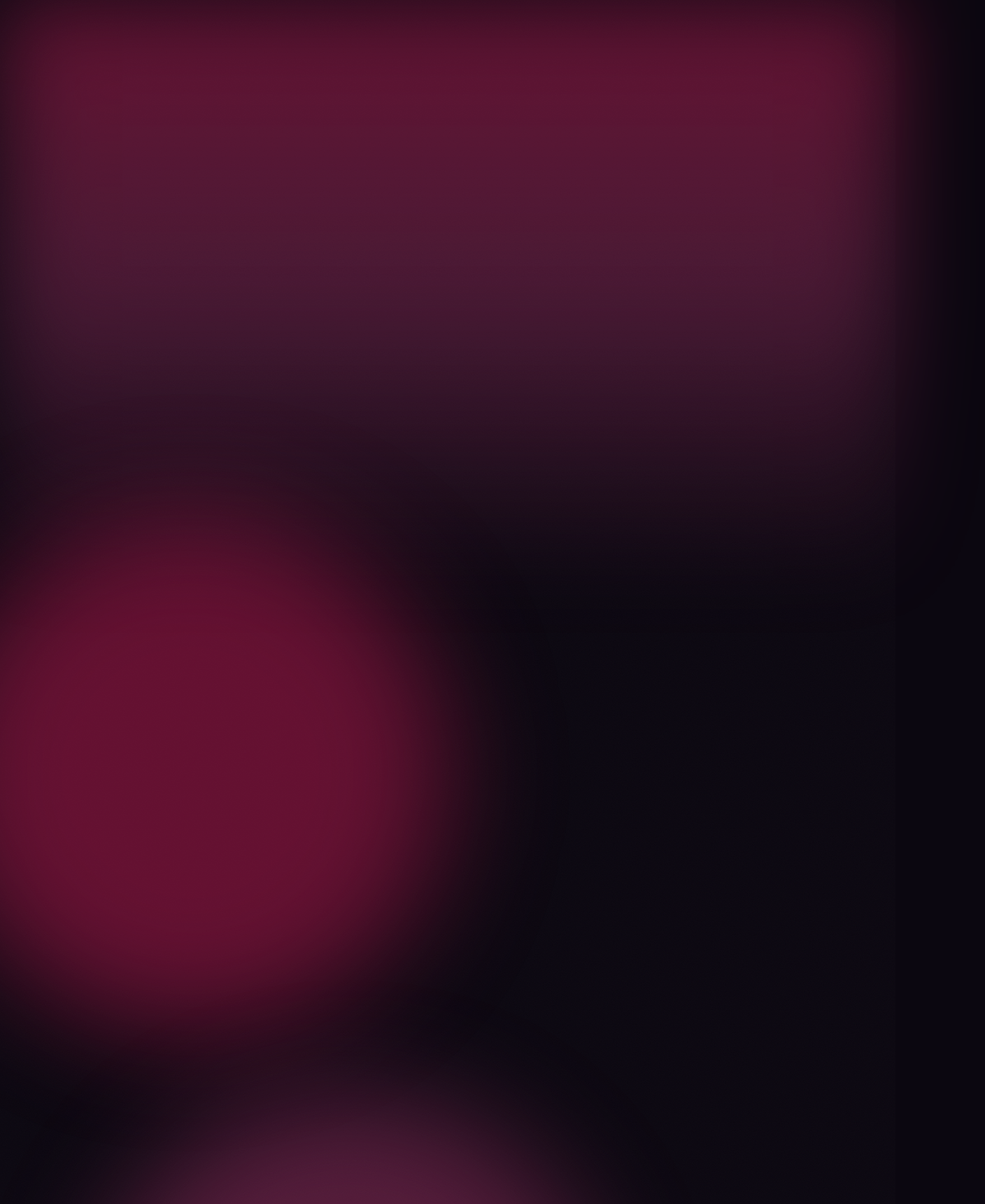
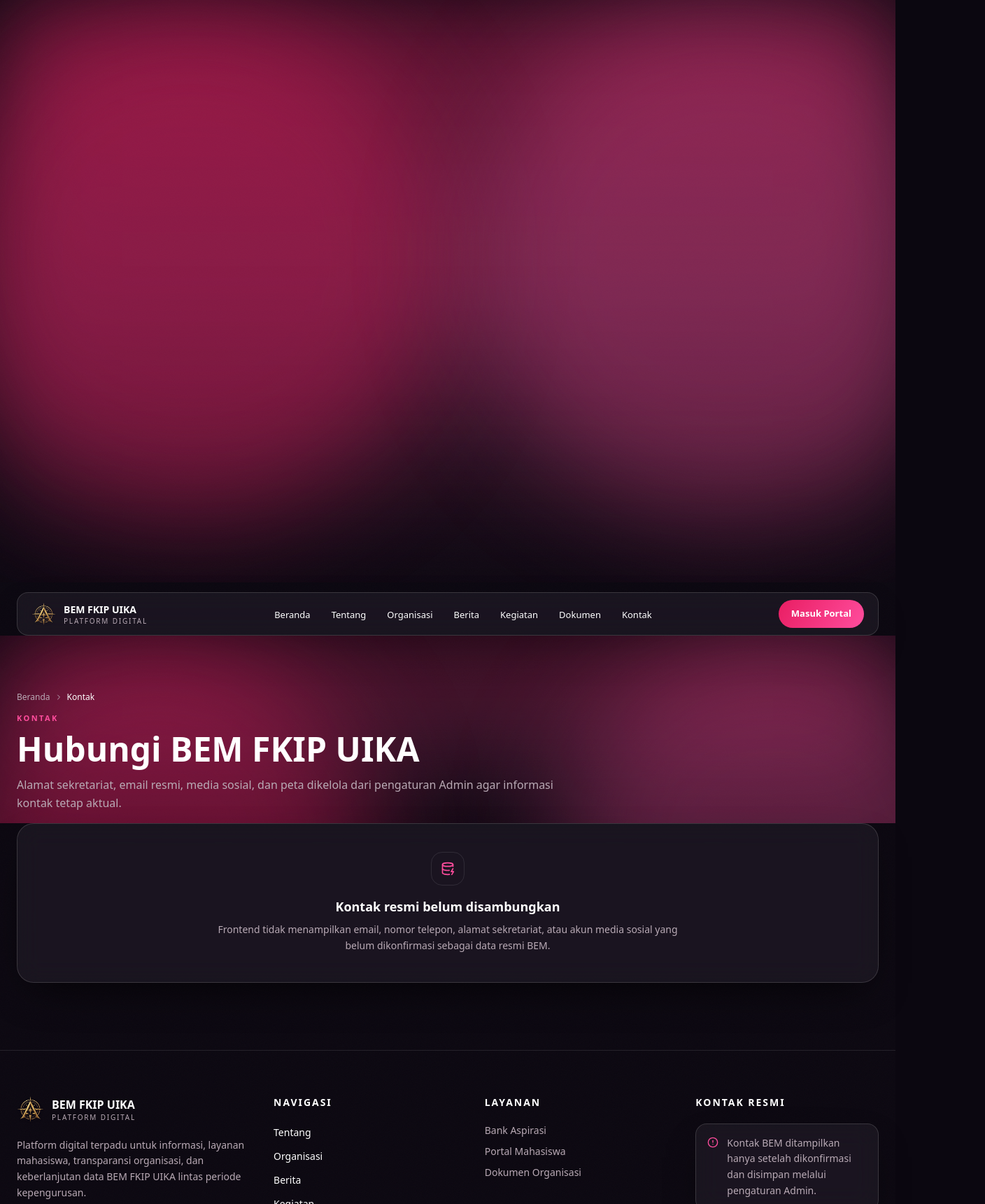
Before and after one commit to levine420/bem-fkip-final, a Next.js app: page /kontak in a window 1280 px wide. Shown: the top 1720 px of the page at 70% size, 1408 px wide, since content can reach past the window. Built offline with nearby package versions, Linux system fonts and the light colour scheme.

Commit message:
Fix overscroll gap: contain all orbs in overflow:clip divs, clamp to top:0

```diff
--- a/src/components/HomeHero.tsx
+++ b/src/components/HomeHero.tsx
@@ -8,12 +8,12 @@ const quickIcons = [Newspaper, CalendarDays, MessageSquareText, FileText] as con
 export function HomeHero() {
   return (
     <section id="home" className="relative px-4 pb-10 pt-16 sm:px-6 sm:pb-16 sm:pt-20">
-      {/* Top ambient backdrop glow */}
-      <div className="pointer-events-none absolute inset-0 bg-gradient-to-b from-primary/35 via-accent/20 to-transparent blur-3xl" />
-
-      {/* Atmosphere Orbs */}
-      <div className="orb -left-20 -top-36 size-[36rem] bg-primary/40" />
-      <div className="orb right-[-5%] -top-24 size-[38rem] bg-accent/30" />
+      {/* Orb container: overflow:clip prevents orbs from going above y=0 */}
+      <div aria-hidden="true" className="pointer-events-none absolute inset-x-0 top-0 h-full" style={{ overflow: 'clip', zIndex: 0 }}>
+        <div className="absolute inset-0 bg-gradient-to-b from-primary/35 via-accent/20 to-transparent blur-3xl" />
+        <div className="orb left-[-5rem] top-0 size-[36rem] bg-primary/40" />
+        <div className="orb right-[-5%] top-0 size-[38rem] bg-accent/30" />
+      </div>
 
       <div className="relative mx-auto grid max-w-7xl items-center gap-8 lg:grid-cols-[1.05fr_0.95fr] lg:gap-12">
         {/* Left Column */}
--- a/src/components/PublicListing.tsx
+++ b/src/components/PublicListing.tsx
@@ -27,10 +27,12 @@ export function PublicListing({
   return (
     <PublicPageFrame>
       <div className="relative">
-        {/* Full-height seamless backdrop ambient glow covering hero AND cards */}
-        <div className="pointer-events-none absolute inset-x-0 top-0 h-[48rem] bg-gradient-to-b from-primary/40 via-accent/25 to-transparent blur-3xl" />
-        <div className="orb -left-24 -top-24 size-[44rem] bg-primary/40" />
-        <div className="orb right-[-10%] top-0 size-[44rem] bg-accent/30" />
+        {/* Orb container: overflow:clip prevents bleeding above y=0 */}
+        <div aria-hidden="true" className="pointer-events-none absolute inset-x-0 top-0 h-[48rem]" style={{ overflow: 'clip', zIndex: 0 }}>
+          <div className="absolute inset-x-0 top-0 h-full bg-gradient-to-b from-primary/40 via-accent/25 to-transparent blur-3xl" />
+          <div className="orb left-[-6rem] top-0 size-[44rem] bg-primary/40" />
+          <div className="orb right-[-10%] top-0 size-[44rem] bg-accent/30" />
+        </div>
 
         <PublicPageHero
           eyebrow={eyebrow}
--- a/src/components/PublicPageFrame.tsx
+++ b/src/components/PublicPageFrame.tsx
@@ -5,10 +5,23 @@ import { PublicNavbar } from "@/components/PublicNavbar";
 export function PublicPageFrame({ children }: { children: ReactNode }) {
   return (
     <div className="grain relative min-h-dvh bg-background">
-      {/* Global top seamless ambient backdrop glow across ALL public pages */}
-      <div className="pointer-events-none absolute inset-x-0 top-0 h-[52rem] bg-gradient-to-b from-primary/40 via-accent/25 to-transparent blur-3xl z-0" />
-      <div className="orb -left-24 -top-24 size-[46rem] bg-primary/40 z-0" />
-      <div className="orb right-[-10%] top-0 size-[46rem] bg-accent/30 z-0" />
+      {/*
+        Orb container: overflow:clip isolates orbs so they cannot extend
+        above y=0 (which Chrome Android reveals during overscroll).
+        No position:fixed children here — navbar lives outside this div.
+      */}
+      <div
+        aria-hidden="true"
+        className="pointer-events-none absolute inset-x-0 top-0 h-[52rem] overflow-clip"
+        style={{ zIndex: 0 }}
+      >
+        {/* Ambient gradient glow */}
+        <div className="absolute inset-x-0 top-0 h-full bg-gradient-to-b from-primary/40 via-accent/25 to-transparent blur-3xl" />
+        {/* Left orb — clamped to top:0 so it never goes above viewport */}
+        <div className="orb left-[-6rem] top-0 size-[46rem] bg-primary/40" />
+        {/* Right orb */}
+        <div className="orb right-[-10%] top-0 size-[46rem] bg-accent/30" />
+      </div>
 
       <PublicNavbar />
       <main className="relative z-10">{children}</main>
--- a/src/components/PublicPageHero.tsx
+++ b/src/components/PublicPageHero.tsx
@@ -18,10 +18,12 @@ export function PublicPageHero({
     <section className="relative px-4 pb-3 pt-16 sm:px-6 sm:pb-4 sm:pt-20">
       {!hideBackdrop && (
         <>
-          {/* Full height hero backdrop glow */}
-          <div className="pointer-events-none absolute inset-x-0 top-0 h-[35rem] bg-gradient-to-b from-primary/40 via-accent/20 to-transparent blur-3xl" />
-          <div className="orb -left-20 -top-24 size-[38rem] bg-primary/40" />
-          <div className="orb right-[-10%] -top-12 size-[38rem] bg-accent/30" />
+          {/* Orb container: overflow:clip prevents bleeding above y=0 */}
+          <div aria-hidden="true" className="pointer-events-none absolute inset-x-0 top-0 h-full" style={{ overflow: 'clip', zIndex: 0 }}>
+            <div className="absolute inset-x-0 top-0 h-full bg-gradient-to-b from-primary/35 via-accent/20 to-transparent blur-3xl" />
+            <div className="orb left-[-5rem] top-0 size-[38rem] bg-primary/40" />
+            <div className="orb right-[-10%] top-0 size-[38rem] bg-accent/30" />
+          </div>
         </>
       )}
 
```
Also changed, not shown: 1 other file (tests, documents, lock files or other folders).
